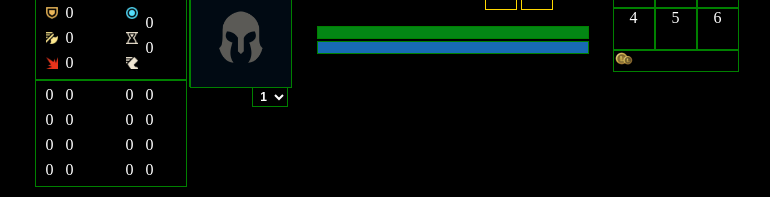
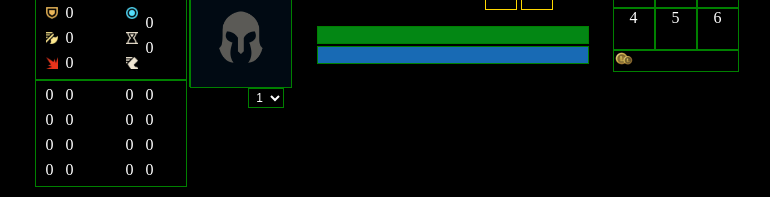
Before and after one commit to Tostibrand/LoL-statBuilder, a plain HTML site: page index.html in a window 1280 px wide. Shown: the part 686-883 px from the top of the page, without its empty margins (270-1040 px from the left). Drawn offline with Linux system fonts and the light colour scheme; no server answers.

Commit message:
Update style.css

```diff
--- a/style.css
+++ b/style.css
@@ -57,20 +57,19 @@ body {
     border: 3px solid black;
 }
 
-.championSearch {
-    width: 100px;
+.championSelect {
+    width: 103px;
     text-align: center;
 }
 
 .lvlIndicator {
-    margin-top: 141px;
-    margin-left: 219px;
+    margin-top: 144px;
+    margin-left: 215px;
     position: absolute;
     height: 20px;
     border: 1px solid green;
     /* border-radius: 50%; */
-    font-size: 18px;
-    font-weight: 900;
+    font-size: 16px;
     color: white;
     text-align: center;
     font-size: 12px;
@@ -118,14 +117,13 @@ body {
 
 .hp,
 .mana {
-    font-size: 10px;
-    font-weight: 900;
+    font-size: 14px;
     text-align: center;
 }
 
 .hp {
     /* H:W ratio 1:22 */
-    height: 11px;
+    height: 16px;
     width: 270px;
     border: 1px solid green;
     margin-left: 26px;
@@ -137,7 +135,7 @@ body {
 .mana {
     /* H:W ratio 1:22 */
     /*  */
-    height: 11px;
+    height: 16px;
     width: 270px;
     border: 1px solid green;
     margin-left: 26px;
```
